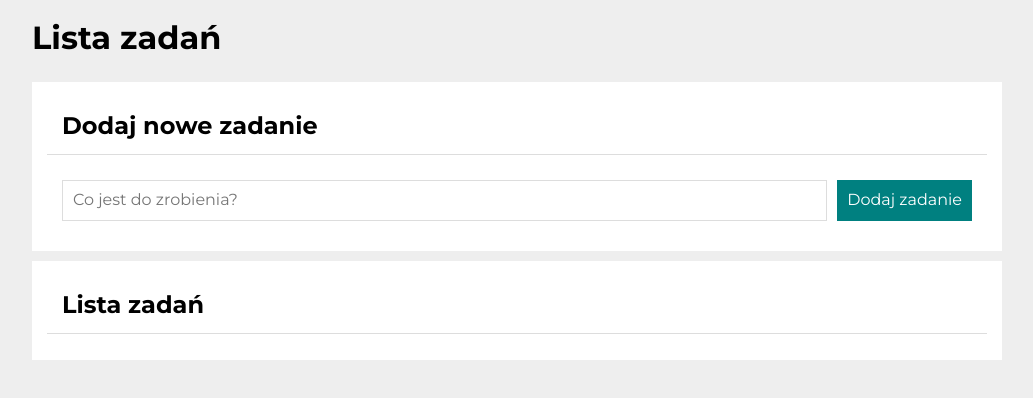
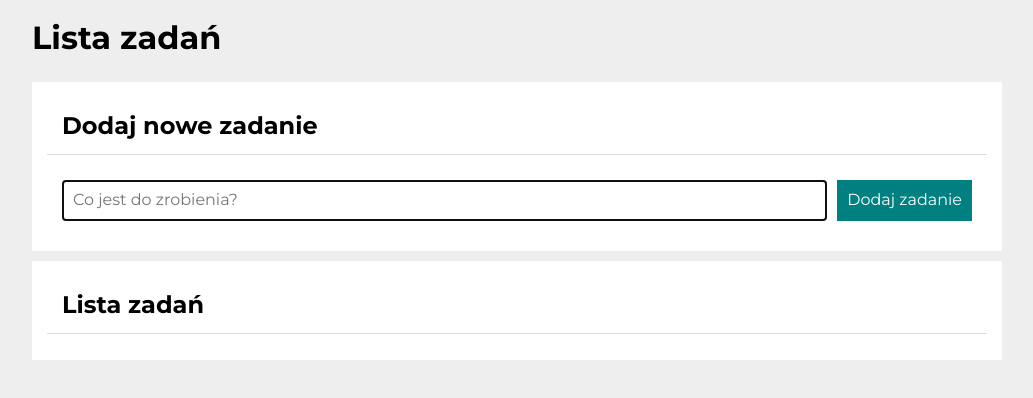
Before and after one commit to Piotr-Godlewski/tasklist-react, a React (Create React App) app: page / in a window 1280 px wide. Shown: the top 398 px of the page, without its empty margins (123-1156 px from the left). Built offline with nearby package versions, Linux system fonts and the light colour scheme.

Commit message:
added focus on input after click button

```diff
--- a/src/Form/index.js
+++ b/src/Form/index.js
@@ -1,4 +1,4 @@
-import { useState } from "react";
+import { useRef, useState } from "react";
 import "./style.css";
 
 const Form = ({ addNewTask }) => {
@@ -16,15 +16,24 @@ const Form = ({ addNewTask }) => {
         setNewTaskContent("");
     };
 
+    const inputRef = useRef(null);
+
+    const inputFocus = () => {
+        inputRef.current.focus();
+    }
+
     return (
         <form className="form" onSubmit={onFormSubmit}>
             <input
+                autoFocus
+                ref={inputRef}
                 value={newTaskContent}
                 className="form__input"
-                autofocus
                 placeholder="Co jest do zrobienia?"
                 onChange={({ target }) => setNewTaskContent(target.value)} />
-            <button className="form__button">Dodaj zadanie</button>
+            <button
+                onClick={inputFocus}
+                className="form__button">Dodaj zadanie</button>
         </form>
     );
 };
```
